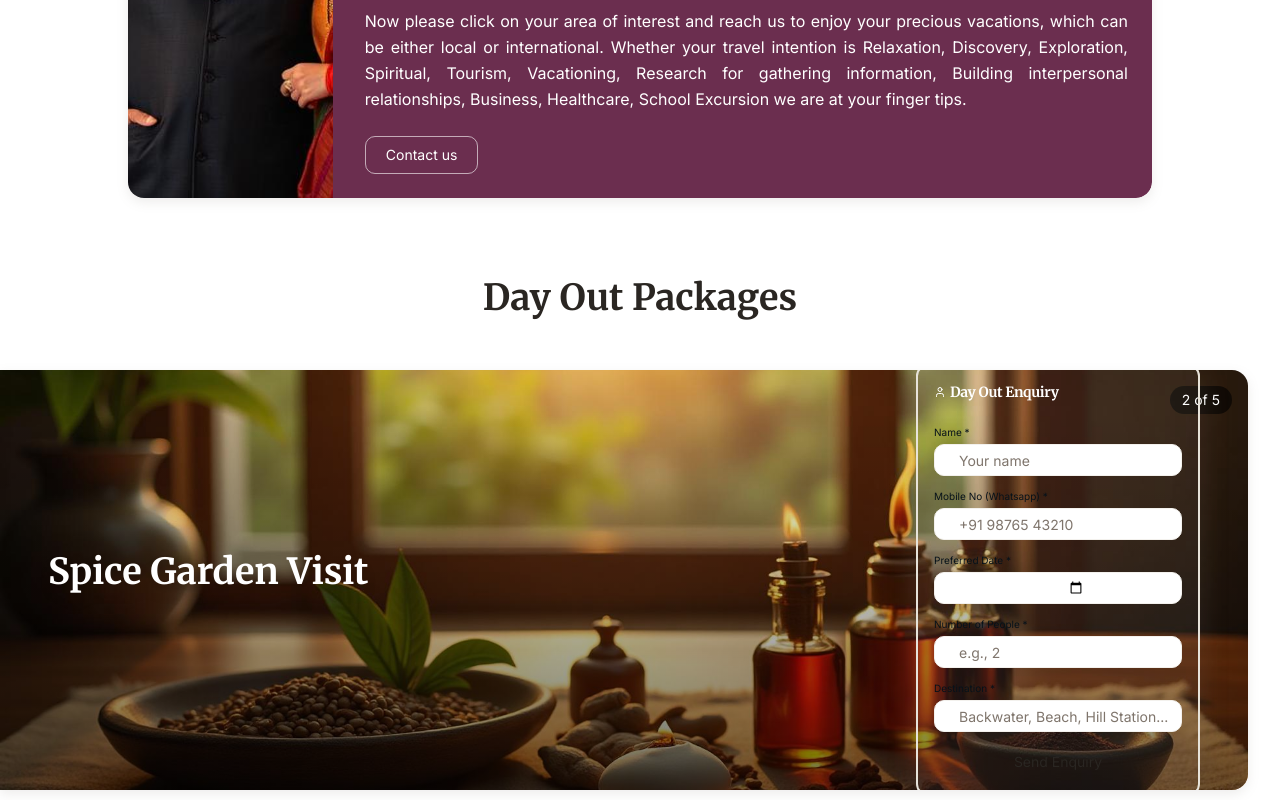
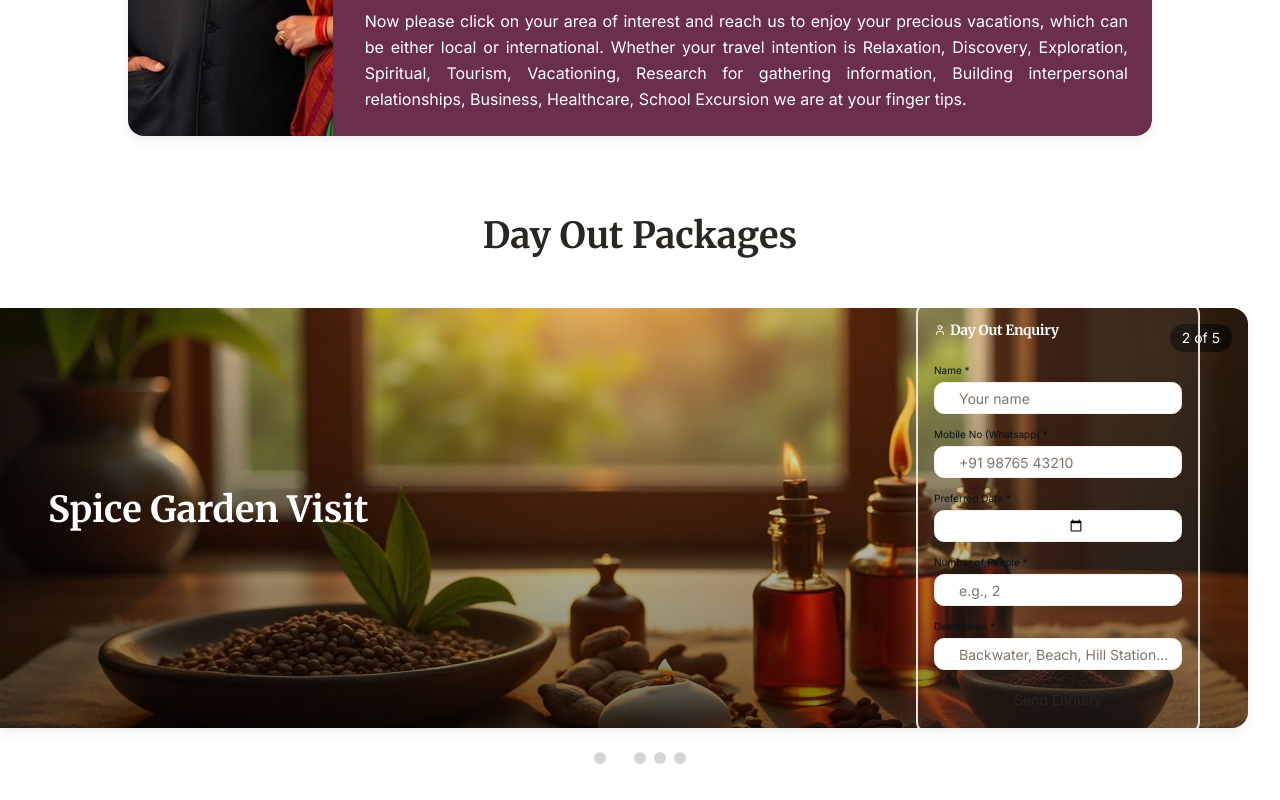
Before and after one commit to unniman123/joshyfinalwebsite, a React (Vite) app: page / in a window 1280 px wide. Shown: the part 1800-2600 px from the top of the page. Built offline with nearby package versions, Linux system fonts and the light colour scheme.

Commit message:
removed button from anout us

```diff
--- a/src/components/AboutUsSection.tsx
+++ b/src/components/AboutUsSection.tsx
@@ -33,9 +33,7 @@ const AboutUsSection = () => {
             <p className="text-base leading-relaxed max-w-3xl text-justify">
               Now please click on your area of interest and reach us to enjoy your precious vacations, which can be either local or international. Whether your travel intention is Relaxation, Discovery, Exploration, Spiritual, Tourism, Vacationing, Research for gathering information, Building interpersonal relationships, Business, Healthcare, School Excursion we are at your finger tips.
             </p>
-            <a href="/contact" className="inline-block w-max border border-white/60 rounded-md px-5 py-2 hover:bg-white/10 transition focus:outline-none focus:ring-4 focus:ring-white/20 mt-6 text-sm" aria-label="Contact Us">
-              Contact us
-            </a>
+            {/* Contact button removed as requested */}
           </div>
 
         </div>
```
